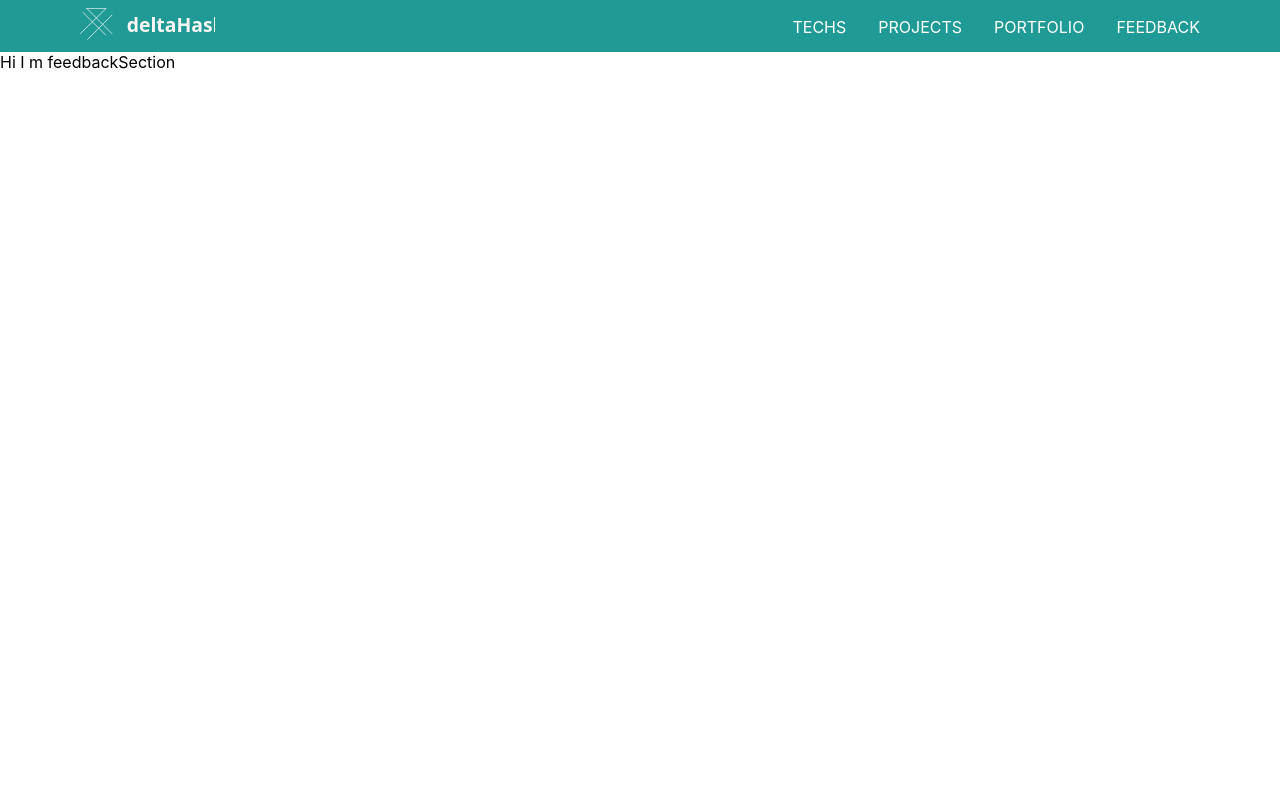
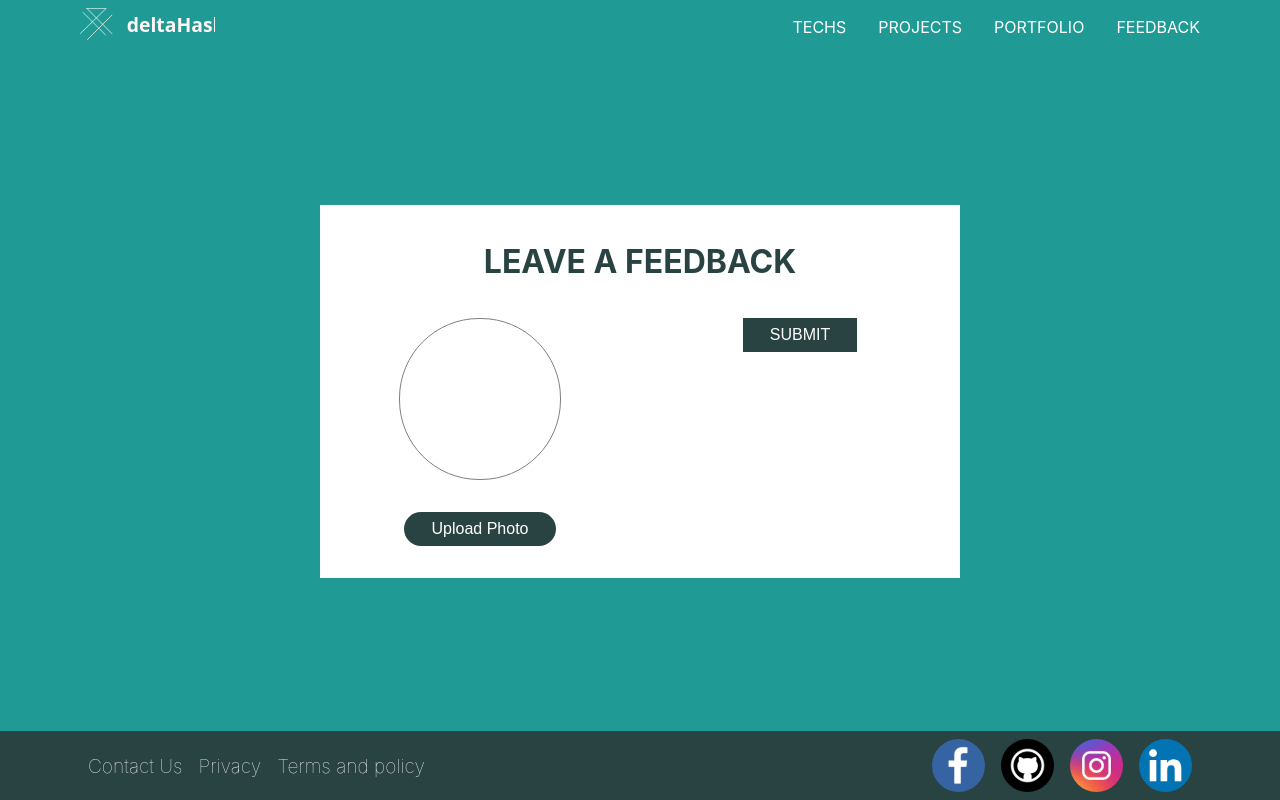
Before and after one commit to deltahash/portfolio-react, a React (Create React App) app: page /feedbacksection in a window 1280 px wide. Built offline with nearby package versions, Linux system fonts and the light colour scheme.

Commit message:
feedback added

```diff
--- a/src/App.js
+++ b/src/App.js
@@ -1,7 +1,7 @@
 import React from 'react';
 
 import Navbar from './components/Navbar/Navbar';
-import Dashboard from './pages/Dashboard';
+import Dashboard from './pages/dashboard';
 import Order from './pages/order';
 import FeedbackSection from './pages/feedback_section';
 import { BrowserRouter as Router, Switch, Route } from 'react-router-dom';
--- /dev/null
+++ b/src/components/FeedbackSection/FeedbackContent.js
@@ -0,0 +1,23 @@
+import React from 'react';
+import classes from './FeedbackContent.module.css';
+
+function FeedbackContent() {
+  return (
+    <div className={classes.FeedbackContent}>
+      <div className={classes.Card}>
+        <h1>LEAVE A FEEDBACK</h1>
+        <div className={classes.LowerDivision}>
+          <div className={classes.PhotoSection}>
+            <div className={classes.PhotoDiv}></div>
+            <button>Upload Photo</button>
+          </div>
+          <div className={classes.FormSection}>
+            <button>SUBMIT</button>
+          </div>
+        </div>
+      </div>
+    </div>
+  );
+}
+
+export default FeedbackContent;
--- /dev/null
+++ b/src/components/FeedbackSection/FeedbackContent.module.css
@@ -0,0 +1,53 @@
+.FeedbackContent {
+  background: #1f9a95;
+  height: calc(100vh - 121px);
+  width: 100%;
+  display: flex;
+  align-items: center;
+  justify-content: center;
+}
+
+.Card {
+  background: #ffffff;
+  width: 40rem;
+  text-align: center;
+}
+.Card h1 {
+  padding: 1rem;
+  color: #284342;
+}
+.LowerDivision {
+  width: 100%;
+  display: flex;
+}
+.PhotoSection {
+  width: 50%;
+  align-items: center;
+}
+.PhotoSection button {
+  background: #284342;
+  font-size: 1rem;
+  color: #ffffff;
+  border: 0;
+  border-radius: 20px;
+  padding: 0.5rem 1.7rem;
+  margin: 2rem 0;
+}
+.PhotoDiv {
+  margin: 0 auto;
+  height: 10rem;
+  width: 10rem;
+  border: 1px solid gray;
+  border-radius: 5rem;
+}
+.FormSection {
+  width: 50%;
+  text-align: center;
+}
+.FormSection button {
+  background: #284342;
+  font-size: 1rem;
+  color: #ffffff;
+  border: 0;
+  padding: 0.5rem 1.7rem;
+}
--- a/src/components/Footer/FlatFooter.module.css
+++ b/src/components/Footer/FlatFooter.module.css
@@ -3,8 +3,6 @@
   display: flex;
   justify-content: space-around;
   background: #284342;
-  position: absolute;
-  bottom: 0;
 }
 .FlatFooterText {
   margin: 0 5rem;
--- a/src/components/Order/OrderContent.js
+++ b/src/components/Order/OrderContent.js
@@ -1,5 +1,4 @@
 import React from 'react';
-import FlatFooter from '../Footer/FlatFooter';
 import classes from './OrderContent.module.css';
 
 function OrderContent() {
@@ -9,7 +8,6 @@ function OrderContent() {
         <h1>MAKE AN ORDER</h1>
         <button>SUBMIT</button>
       </div>
-      <FlatFooter />
     </div>
   );
 }
--- a/src/components/Order/OrderContent.module.css
+++ b/src/components/Order/OrderContent.module.css
@@ -1,6 +1,6 @@
 .OrderContent {
   background: #1f9a95;
-  height: calc(100vh - 52px);
+  height: calc(100vh - 121px);
   width: 100%;
   display: flex;
   align-items: center;
@@ -10,7 +10,7 @@
 
 .Card {
   background: #ffffff;
-  width: 50rem;
+  width: 40rem;
   text-align: center;
   position: relative;
 }
@@ -21,7 +21,7 @@
 
 .Card button {
   background: #284342;
-  font-size: 1.5rem;
+  font-size: 1rem;
   color: #ffffff;
   border: 0;
   padding: 0.5rem 1.7rem;
--- a/src/pages/feedback_section.js
+++ b/src/pages/feedback_section.js
@@ -1,7 +1,14 @@
 import React from 'react';
+import FeedbacContent from '../components/FeedbackSection/FeedbackContent';
+import FlatFooter from '../components/Footer/FlatFooter';
 
 function FeedbackSection() {
-  return <div>Hi I m feedbackSection</div>;
+  return (
+    <div>
+      <FeedbacContent />
+      <FlatFooter />
+    </div>
+  );
 }
 
 export default FeedbackSection;
--- a/src/pages/order.js
+++ b/src/pages/order.js
@@ -1,10 +1,11 @@
 import React from 'react';
-
+import FlatFooter from '../components/Footer/FlatFooter';
 import OrderContent from '../components/Order/OrderContent';
 function Order() {
   return (
     <div>
       <OrderContent />
+      <FlatFooter />
     </div>
   );
 }
```
